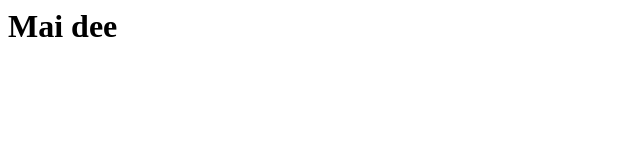
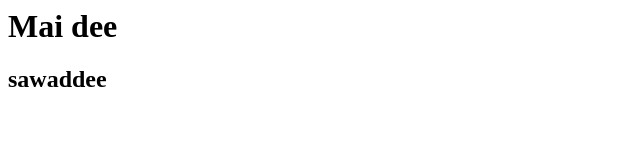
Before and after one commit to xN1F/web, a plain HTML site: page index.html in a window 1280 px wide. Shown: the whole page, without its empty margins (0-640 px from the left). Drawn offline with Linux system fonts and the light colour scheme.

Commit message:
add body

```diff
--- a/index.html
+++ b/index.html
@@ -6,4 +6,6 @@
 
 <body><h1>Mai dee</h1>
 </body>
+<body><h2>sawaddee</h2>
+</body>
 </html>
```
